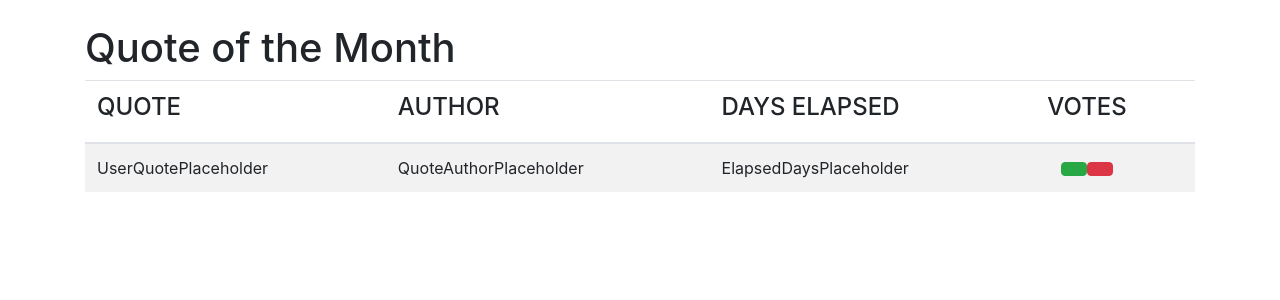
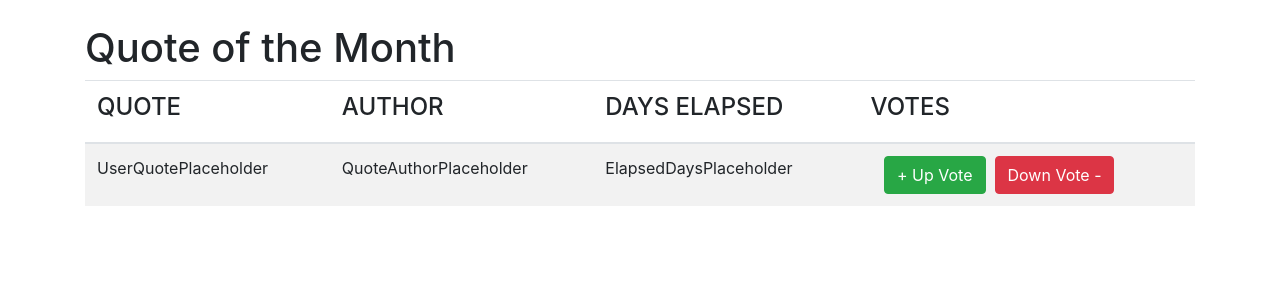
Before and after one commit to Muchunku-Pages/QuoteRating-Application, an Angular app: page / in a window 1280 px wide. Shown: the top 300 px of the page. Built offline with nearby package versions, Linux system fonts and the light colour scheme.

Commit message:
Label the vote buttons with thier respective up-vote and down-vote designations and separate the buttons from each other

```diff
--- a/src/app/app.component.html
+++ b/src/app/app.component.html
@@ -22,9 +22,9 @@
 
           <td>&nbsp;&nbsp;
             <button  class="buttonVote" type ="button"  name="upVote" class="btn btn-success btn-small qBtn">
-            </button>
+            + Up Vote</button>&nbsp;
             <button class="buttonVote" type="button"  name="downVote" class="btn btn-danger btn-small qBtn">
-            </button>
+            Down Vote -</button>
           </td>
         </tr>
       </tbody>
```
